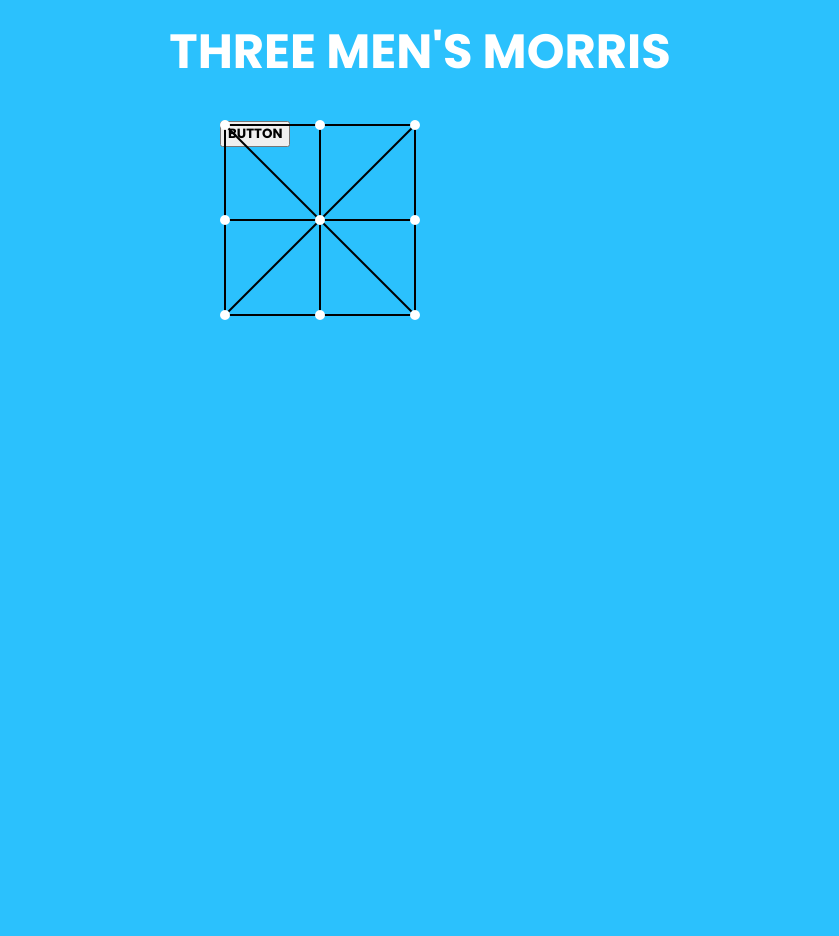
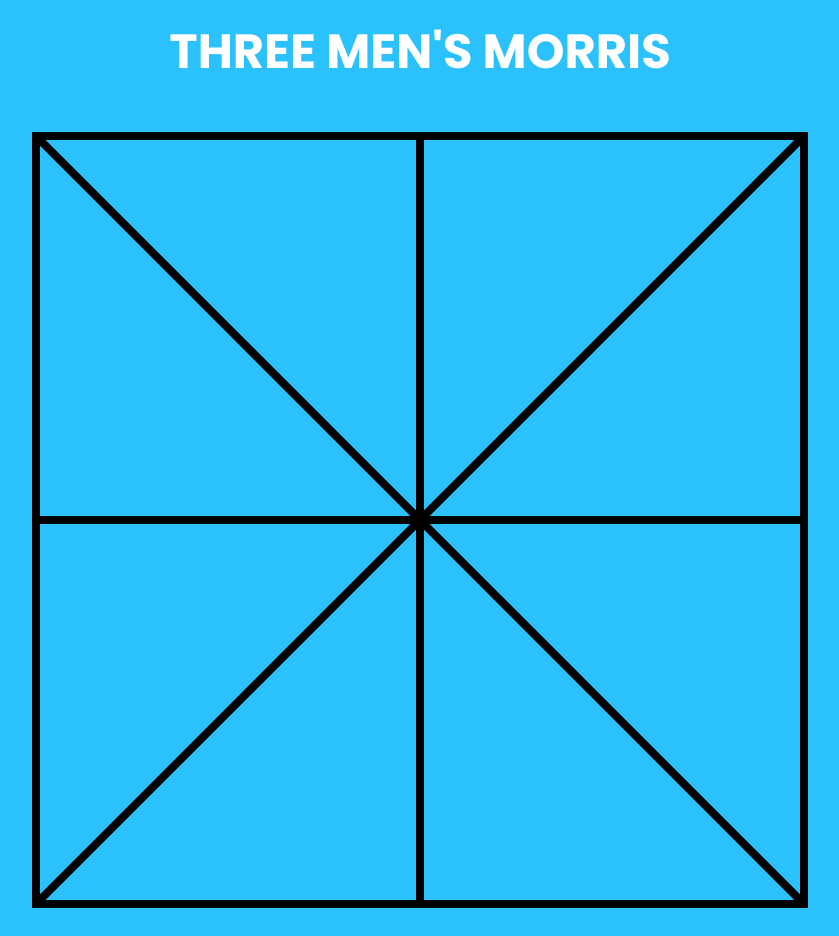
Before and after one commit to maidi29/three-mens-morris, a React (Create React App) app: page /#/ in a window 1280 px wide. Shown: the whole page, without its empty margins (220-1059 px from the left). Before the commit the page ends 800 px from the top, so only its background shows below. Built offline with nearby package versions, Linux system fonts and the light colour scheme.

Commit message:
senseless calculations on svg

```diff
--- a/src/components/Game/Game.module.scss
+++ b/src/components/Game/Game.module.scss
@@ -1,6 +1,8 @@
 .game {
-  width: 400px;
-  height: 400px;
+  width: 70vw;
+  height: 70vw;
+  max-width: 800px;
+  max-height: 800px;
 }
 
 .canvas {
--- a/src/components/Game/Game.tsx
+++ b/src/components/Game/Game.tsx
@@ -3,23 +3,27 @@ import gameService from "../../services/gameService";
 import socketService from "../../services/socketService";
 import {Room, useStore} from "../../store/store";
 import styles from './Game.module.scss';
+import {useWindowSize} from "../../hooks/useWindowSize";
 
-const radius = 10;
+/*const radius = 10;
 const boardSize = 400;
 const rectSize = boardSize-radius;
-const rectWidth = boardSize-radius*2;
+const rectWidth = boardSize-radius*2;*/
+
+
+
 
 
 interface GameProps {
 }
 
 export function Game({ }: GameProps): JSX.Element {
-  const canvasRef = useRef<HTMLCanvasElement>(null);
-
+  const strokeWidth = 5;
   const gameRoom: Room | undefined = useStore(({ room }) => room);
   const { setGameFinished } = useStore();
-  const [listenersAttached, setListenersAttached] = useState(false);
-  const [context, setContext] = useState<CanvasRenderingContext2D>();
+  const [ listenersAttached, setListenersAttached ] = useState(false);
+  const [ widthHeight, setWidthHeight ] = useState(500 - strokeWidth*4);
+  const { height, width } = useWindowSize();
 
   const gameEnd = (isEnd: boolean) => {
     if (socketService.socket) {
@@ -43,62 +47,8 @@ export function Game({ }: GameProps): JSX.Element {
     }
   };
 
-  const drawBoardLines = (context: CanvasRenderingContext2D) => {
-      context.strokeStyle = '#000';
-      context.lineWidth = 4;
-      context.strokeRect(radius, radius, rectWidth, rectWidth);
-      context.beginPath();
-      context.moveTo(radius, radius);
-      context.lineTo(rectSize, rectSize);
-      context.moveTo(rectSize, radius);
-      context.lineTo(radius, rectSize);
-      context.moveTo(boardSize / 2, radius);
-      context.lineTo(boardSize / 2, rectSize);
-      context.moveTo(radius, boardSize / 2);
-      context.lineTo(rectSize, boardSize / 2);
-      context.closePath();
-      context.stroke();
-  }
-
-  const drawBoardCircles = (context: CanvasRenderingContext2D) => {
-      drawCircle(context, radius,radius,radius);
-      drawCircle(context, radius, rectSize,radius);
-      drawCircle(context, rectSize,radius,radius);
-      drawCircle(context, rectSize,rectSize,radius);
-      drawCircle(context, boardSize/2,boardSize/2,radius);
-      drawCircle(context, boardSize/2,radius,radius);
-      drawCircle(context, radius,boardSize/2,radius);
-      drawCircle(context, rectSize,boardSize/2,radius);
-      drawCircle(context, boardSize/2,rectSize,radius);
-    }
-
-  const drawCircle = (context: CanvasRenderingContext2D, x: number, y: number, radius: number) => {
-      context.fillStyle = '#fff';
-      context.beginPath();
-      context.arc(x, y, radius, 0, Math.PI *2);
-      context.closePath();
-      context.fill();
-  }
-
-  useEffect(()=> {
-    if (context) {
-      const lines = drawBoardLines(context);
-      drawBoardCircles(context);
-    }
-  },[context]);
 
   useEffect(() => {
-    const canvas = canvasRef.current;
-    if (canvas) {
-      canvas.style.width = "400px";
-      canvas.style.height = "400px";
-      const dpi = window.devicePixelRatio;
-      const context = canvas.getContext('2d');
-      if (context)  {
-        context.scale(dpi,dpi);
-        setContext(context);
-      }
-    }
 
     if (!listenersAttached) {
       handlePlayerLeft();
@@ -107,10 +57,28 @@ export function Game({ }: GameProps): JSX.Element {
     }
   }, []);
 
+  /*useEffect(()=> {
+    if (width && height) {
+      const value = Math.min(width, height);
+      setWidthHeight(value*0.7 - strokeWidth*4)
+    }
+  },[width, height])*/
+
+  useEffect(()=> {
+
+  })
+
   return (
       <div className={styles.game}>
-          <canvas className={styles.canvas} ref={canvasRef} width="800" height="800"/>
-          <button>Button</button>
+          <svg id="eDgLJwr7eqf1" xmlns="http://www.w3.org/2000/svg" viewBox={`0 0 ${widthHeight + strokeWidth*4} ${widthHeight + strokeWidth*4}`} shapeRendering="geometricPrecision" textRendering="geometricPrecision">
+              <rect width={widthHeight} height={widthHeight} rx="0" ry="0" transform={`translate(${strokeWidth*2} ${strokeWidth*2})`} paintOrder="stroke fill markers" fill="none" stroke="#000" strokeWidth={strokeWidth} strokeLinecap="round"/>
+              <line x1={-widthHeight/2} y1={-widthHeight/2} x2={widthHeight/2} y2={widthHeight/2} transform={`translate(${(widthHeight + strokeWidth*4)/2} ${(widthHeight + strokeWidth*4)/2})`} fill="none" stroke="#000" strokeWidth={strokeWidth}/>
+              <line x1={widthHeight/2} y1={-widthHeight/2} x2={-widthHeight/2} y2={widthHeight/2} transform={`translate(${(widthHeight + strokeWidth*4)/2} ${(widthHeight + strokeWidth*4)/2})`} fill="none" stroke="#000" strokeWidth={strokeWidth}/>
+              <line x1={-widthHeight/2} y1="0" x2={widthHeight/2} y2="0" transform={`translate(${(widthHeight + strokeWidth*4)/2} ${(widthHeight + strokeWidth*4)/2})`} fill="none" stroke="#000" strokeWidth={strokeWidth}/>
+              <line x1="0" y1={(widthHeight/2)-strokeWidth} x2="0" y2={-((widthHeight/2)+strokeWidth)} transform={`translate(${(widthHeight + strokeWidth*4)/2} ${(widthHeight + strokeWidth*4)/2+strokeWidth})`} fill="none" stroke="#000" strokeWidth={strokeWidth}/>
+          </svg>
+
+          {/*<canvas className={styles.canvas} ref={canvasRef} width="800" height="800"/>*/}
       </div>
   );
 }
--- /dev/null
+++ b/src/hooks/useWindowSize.ts
@@ -0,0 +1,25 @@
+import {useEffect, useState} from "react";
+
+export interface Size {
+    width?: number;
+    height?: number;
+}
+
+export const useWindowSize = (): Size => {
+    const [windowSize, setWindowSize] = useState<Size>({
+        width: undefined,
+        height: undefined,
+    });
+    useEffect(() => {
+        const handleResize = () => {
+            setWindowSize({
+                width: window.innerWidth,
+                height: window.innerHeight,
+            });
+        }
+        window.addEventListener("resize", handleResize);
+        handleResize();
+        return () => window.removeEventListener("resize", handleResize);
+    }, []);
+    return windowSize;
+}
```
Also changed, not shown: public/images/morris.svg.
